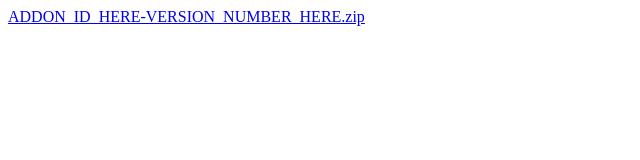
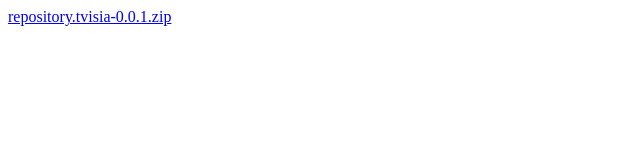
Before and after one commit to TVISIA/repository.tvisia, a plain HTML site: page index.html in a window 1280 px wide. Shown: the whole page, without its empty margins (0-640 px from the left). Drawn offline with Linux system fonts and the light colour scheme.

Commit message:
Update index.html

```diff
--- a/index.html
+++ b/index.html
@@ -1,2 +1,2 @@
 <!DOCTYPE html>
-<a href="ADDON_ID_HERE-VERSION_NUMBER_HERE.zip">ADDON_ID_HERE-VERSION_NUMBER_HERE.zip</a>
+<a href="repository.tvisia-0.0.1.zip">repository.tvisia-0.0.1.zip</a>
```
